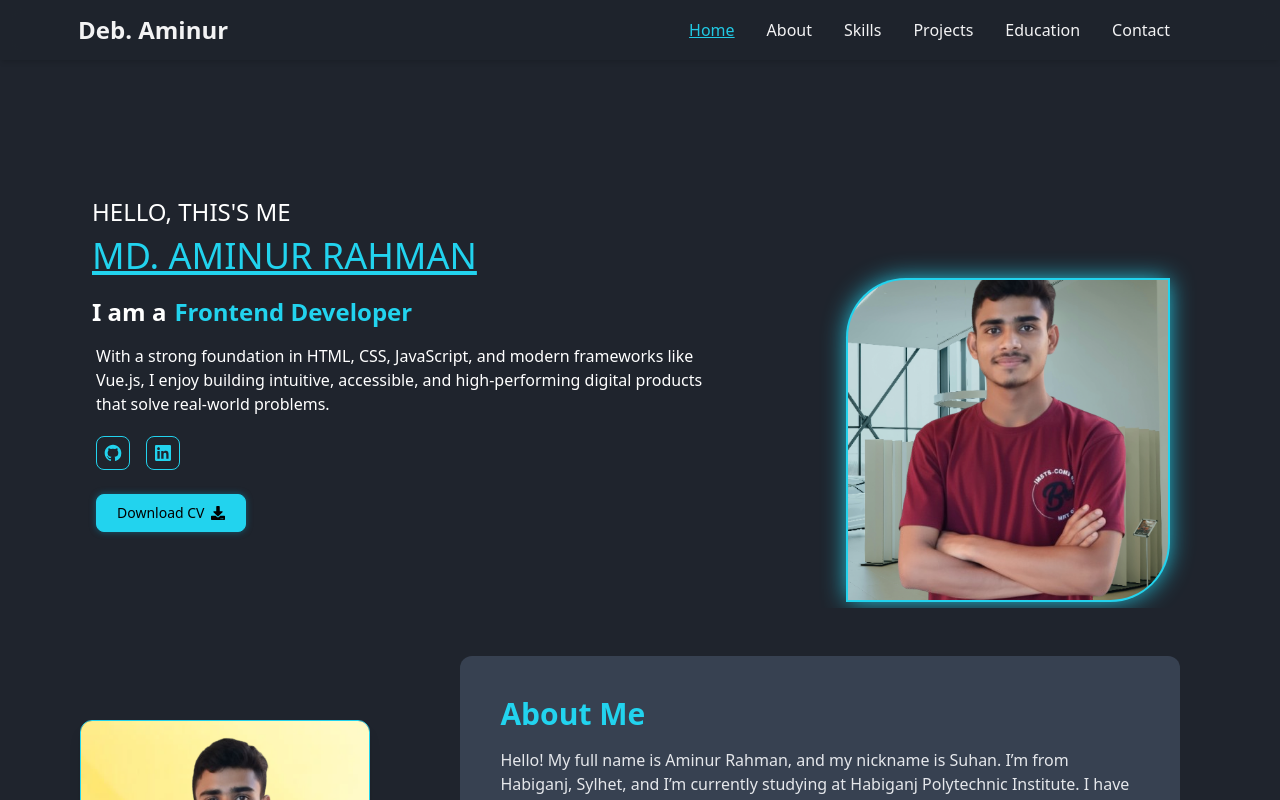
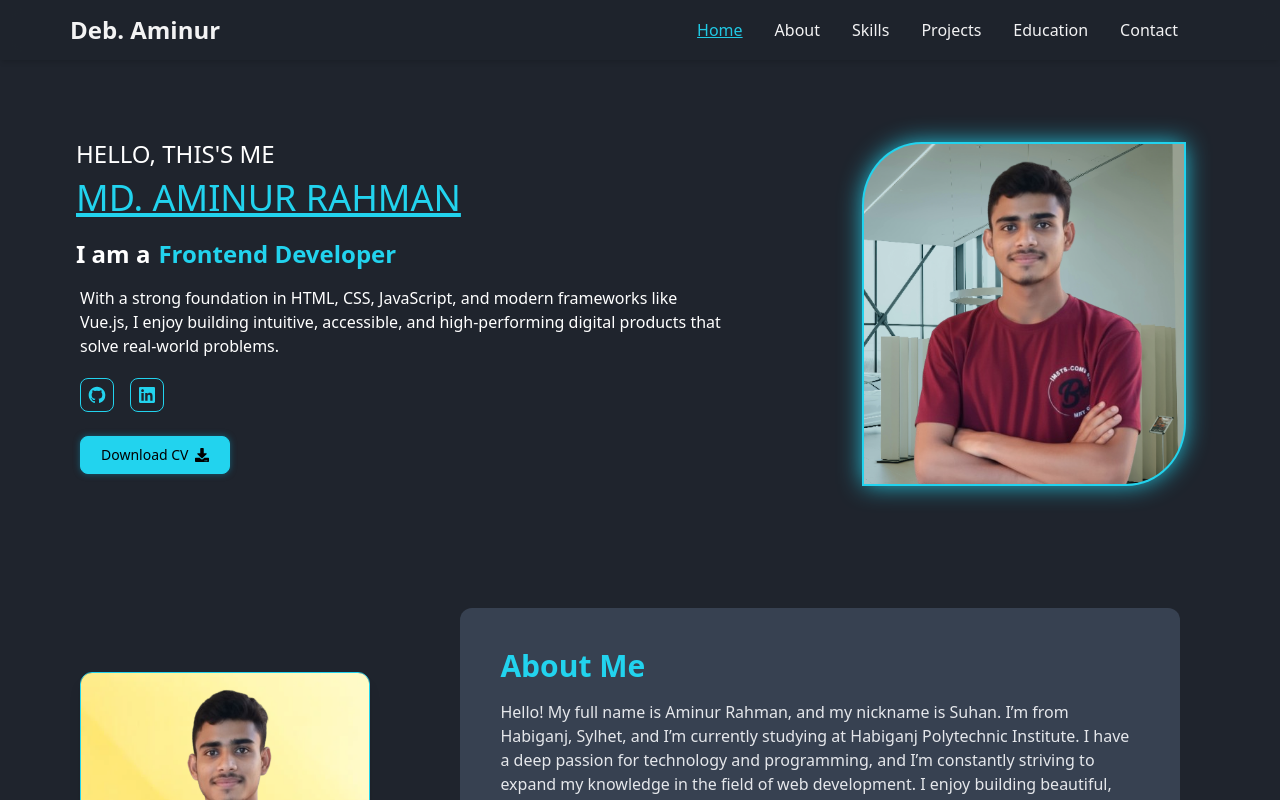
Before and after one commit to arsuhan/My-Portfolio, a Vue app: page / in a window 1280 px wide. Shown: the top 800 px of the page. Built offline with nearby package versions, Linux system fonts and the light colour scheme.

Commit message:
update for img

```diff
--- a/src/views/Header/Header.vue
+++ b/src/views/Header/Header.vue
@@ -47,7 +47,7 @@ onMounted(() => {
 
 <template>
   <nav class="fixed top-0 left-0 w-full z-50 opacity-95 bg-[#1f242d] backdrop-blur-md shadow-md">
-    <div class="max-w-7xl xs:-mx-1 md:mx-5 lg:mx-16 flex items-center justify-between p-3.5">
+    <div class="max-w-7xl xs:-mx-1 md:mx-5 lg:mx-14 flex items-center justify-between p-3.5">
       <!-- Logo -->
       <div class="lg:text-2xl font-semibold text-white">Deb. Aminur</div>
 
--- a/src/views/Hero.vue
+++ b/src/views/Hero.vue
@@ -7,7 +7,7 @@
   >
     <section class="lg:mt-40 flex items-center justify-center md:px-4 xs:px-4 relative">
       <!-- <div class="items-center xs:mx-4 md:mx-10 lg:mx-24 flex flex-wrap lg:flex-nowrap"> -->
-      <div class="items-center xs:mx-4 md:mx-10 lg:mx-24 flex flex-col-reverse lg:flex-row">
+      <div class="items-center xs:mx-4 md:mx-10 lg:mx-20 flex flex-col-reverse lg:flex-row">
         <!-- Left Content -->
         <div class="md:mt-20 lg:-mt-10 xs:mt-24 md:mx-auto">
           <p
@@ -123,16 +123,13 @@
 
         <!-- Right Image -->
 
-        <!-- <div
-          class="hidden lg:flex justify-center lg:justify-end w-full duration-500 transition hover:scale-[1.03] h-[320px] -mt-6"
-        > -->
         <div
-          class="lg:flex justify-center lg:justify-end w-full duration-500 transition hover:scale-[1.03] h-[320px] -mt-6 xs:mt-28"
+          class="hidden lg:flex justify-center lg:justify-end w-full duration-500 transition hover:scale-[1.03] h-[340px] -mt-6"
         >
           <div
-            class="overflow-hidden rounded-[18%_0_18%_0] relative z-10 w-full max-w-[320px] bg-cyan-400 ring-2 dark:ring-cyan-400 ring-cyan-400 shadow-[0_0_25px_rgba(0,0,0,0.4)] shadow-cyan-400"
+            class="overflow-hidden rounded-[18%_0_18%_0] relative z-10 w-ful w-[320px] bg-cyan-400 ring-2 dark:ring-cyan-400 ring-cyan-400 shadow-[0_0_25px_rgba(0,0,0,0.4)] shadow-cyan-400"
           >
-            <img src="/public/images/suhan1.png" alt="Img" class="w-full h-full object-cover" />
+            <img src="/public/images/suhan1.png" alt="Img" class="w-full object-contain" />
           </div>
           <!-- <div
             class="overflow-hidden rounded-t-lg relative z-10 w-full max-w-[320px] bg-cyan-400 ring-2 dark:ring-cyan-400 ring-cyan-400 shadow-[0_0_25px_rgba(0,0,0,0.4)] shadow-cyan-400"
```
